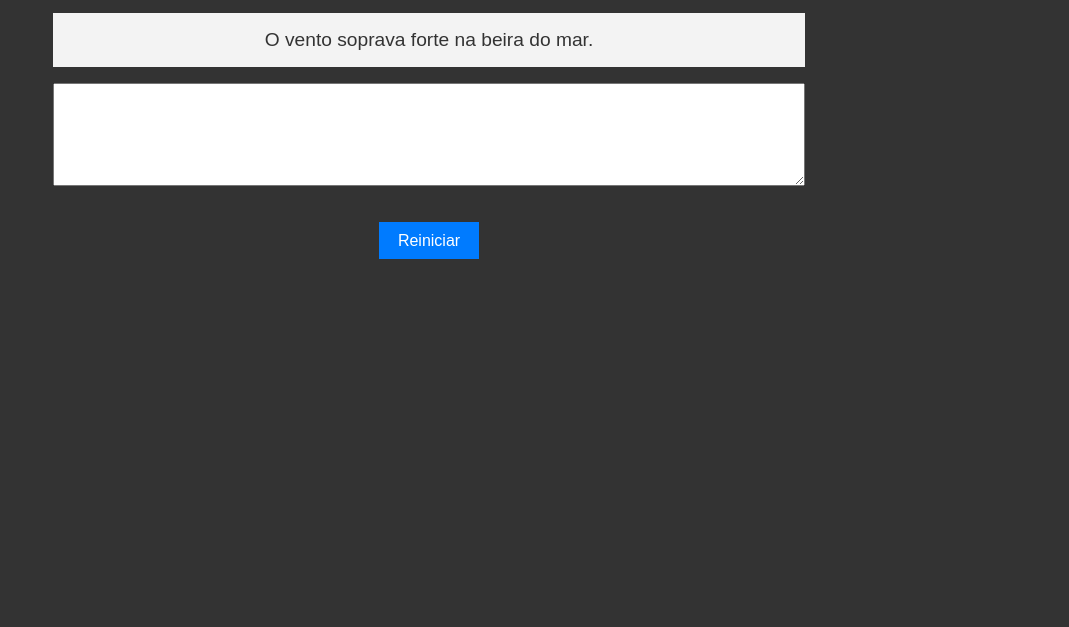
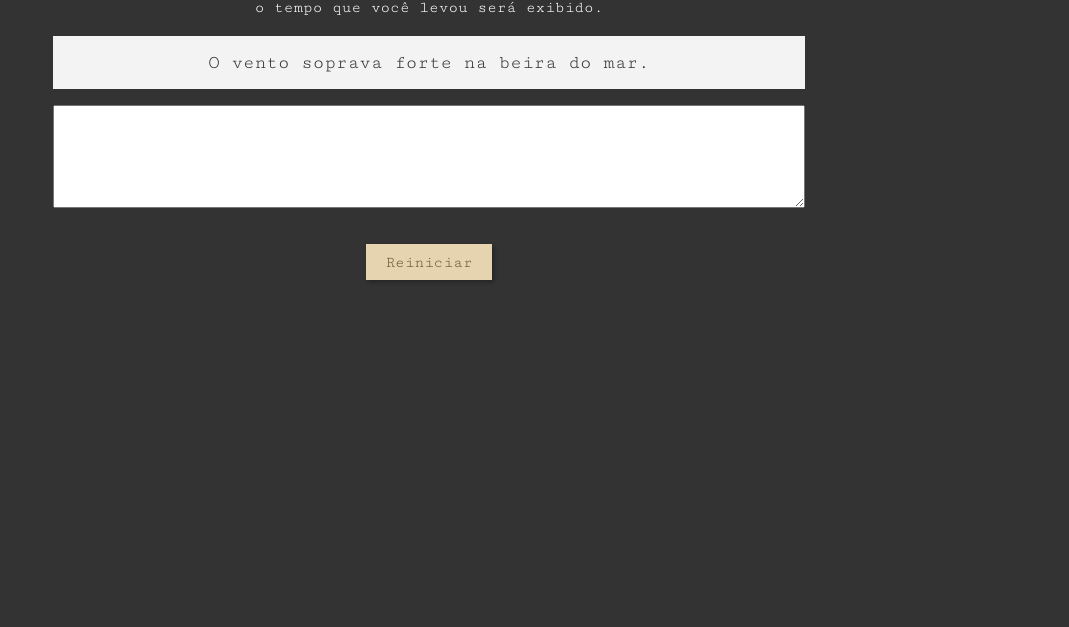
Before and after one commit to cristianmeelo/js-app-type-fast, a plain HTML site: page src/index.html in a window 1280 px wide. Shown: the part 173-800 px from the top of the page, without its empty margins (211-1280 px from the left). Drawn offline with Linux system fonts and the light colour scheme.

Commit message:
:sparkles: feat: implemented new colors and font

```diff
--- a/src/index.html
+++ b/src/index.html
@@ -7,6 +7,9 @@
     <meta name="viewport" content="width=device-width, initial-scale=1.0">
     <title>Digite Rápido</title>
     <link rel="stylesheet" href="./styles.css">
+    <link rel="preconnect" href="https://fonts.googleapis.com">
+    <link rel="preconnect" href="https://fonts.gstatic.com" crossorigin>
+    <link href="https://fonts.googleapis.com/css2?family=Cutive+Mono&display=swap" rel="stylesheet">
     <script src="./scripts.js" defer></script>
 </head>
 
@@ -22,6 +25,7 @@
     <button id="restart">Reiniciar</button>
     <div id="historic"></div>
     <button id="changeTheme">Alternar Tema</button>
+
 </body>
 
 </html>
--- a/src/styles.css
+++ b/src/styles.css
@@ -1,9 +1,9 @@
 * {
 	box-sizing: border-box;
+	font-family: "Cutive Mono", monospace;
 }
 
 body {
-	font-family: Arial;
 	max-width: 800px;
 	margin: 0 auto;
 	padding: 1.5rem;
@@ -43,15 +43,22 @@ h1 {
 button {
 	font-size: 1rem;
 	padding: 0.6rem 1.2rem;
-	background-color: #007bff;
-	color: #fff;
+	background-color: #e6d4b1;
+	color: #6d5435;
 	border: none;
 	cursor: pointer;
+	box-shadow: 2px 2px 4px rgba(0, 0, 0, 0.3);
 	transition: 0.3s;
 }
 
 button:hover {
-	background-color: #0056b3;
+	background-color: #d1b58f;
+	transition: 0.3s;
+}
+
+.button:active {
+	background-color: #766751;
+	box-shadow: none;
 }
 
 #changeTheme {
```
